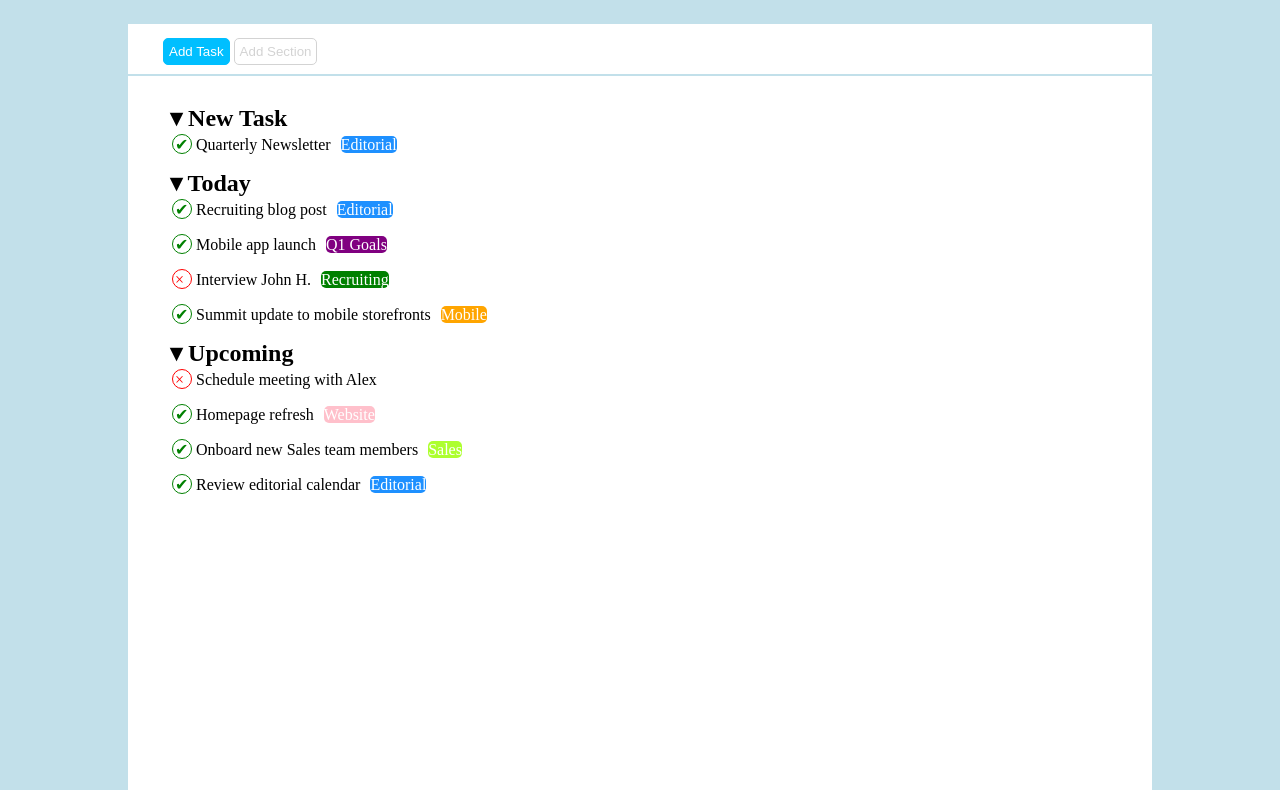
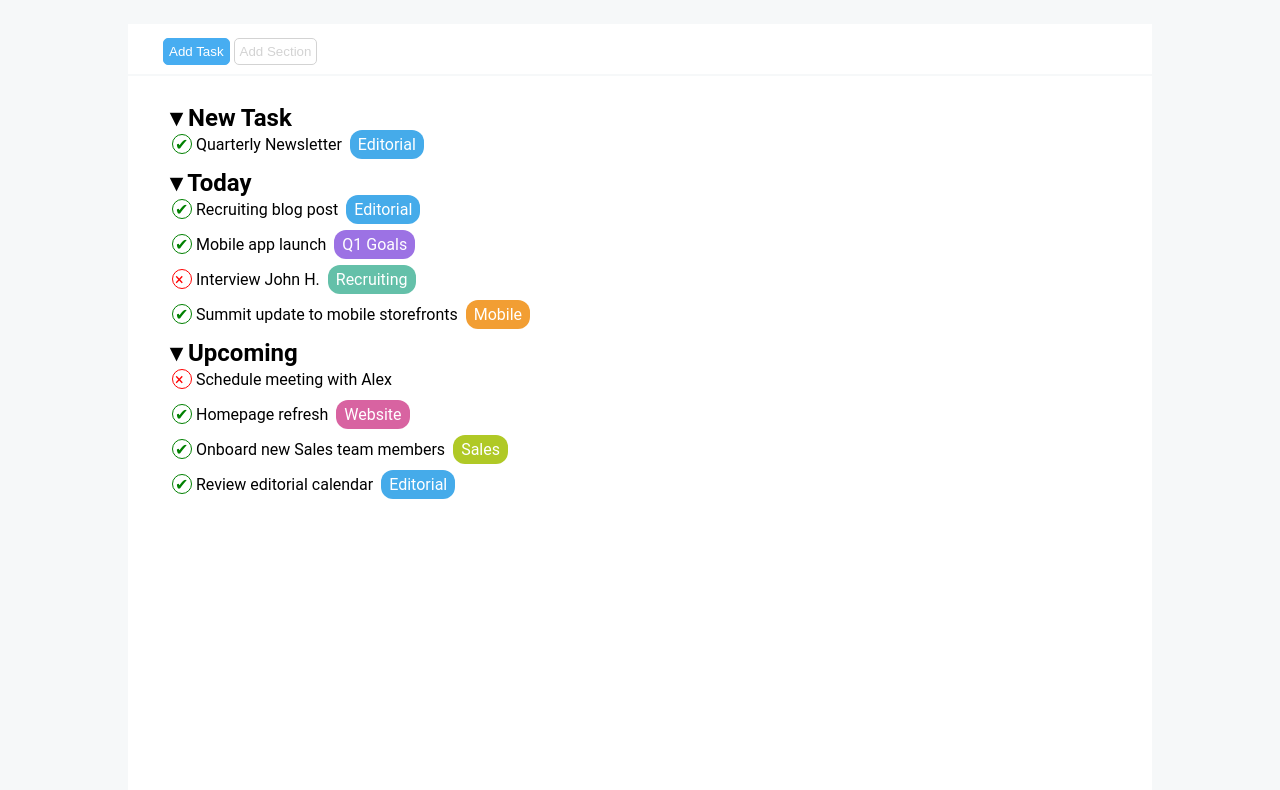
Before and after one commit to gluke0/html-css-toboolist, a plain HTML site: page index.html in a window 1280 px wide. Shown: the part 96-886 px from the top of the page. Drawn offline with Linux system fonts and the light colour scheme.

Commit message:
font + etichette

```diff
--- a/assets/css/style.css
+++ b/assets/css/style.css
@@ -13,9 +13,12 @@ table{
     border-spacing: 0;
 }
 
+@import url('https://fonts.googleapis.com/css2?family=Oswald:wght@200&display=swap');
+
 body{
     width: 100%;
-    background-color: rgb(194, 224, 234);
+    background-color: rgb(246,248,249);
+    font-family: 'Roboto', sans-serif;
 }
 
 header{
@@ -45,10 +48,10 @@ header{
 }
 
 #button1{
-    background-color: deepskyblue;
+    background-color: rgb(71, 173, 241);
     color: white;
     padding: 5px;
-    border: 1px solid deepskyblue;
+    border: 1px solid rgb(71, 173, 241);
     border-radius: 5px;
 }
 
@@ -113,47 +116,53 @@ ul li{
 .blue::after{
     content: 'Editorial';
     color: white;
-    background-color: dodgerblue;
-    border-radius: 5px;
-    margin: 10px;
+    background-color: rgb(69, 171, 234);
+    border-radius: 12px;
+    padding: 5px 8px;
+    margin-left: 8px;
 }
 
 .purple::after{
     content: 'Q1 Goals';
     color: white;
-    background-color: purple;
-    border-radius: 5px;
-    margin: 10px;
+    background-color: rgb(156, 114, 228);
+    border-radius: 12px;
+    padding: 5px 8px;
+    margin: 8px;
 }
 
 .almostgreen::after{
     content: 'Recruiting';
     color: white;
-    background-color: green;
-    border-radius: 5px;
-    margin: 10px;
+    background-color: rgb(100, 192, 169);
+    border-radius: 12px;
+    padding: 5px 8px;
+    margin: 8px;
 }
 
 .orange::after{
     content: 'Mobile';
     color: white;
-    background-color: orange;
-    border-radius: 5px;
-    margin: 10px;
+    background-color: rgb(242, 158, 51);
+    border-radius: 12px;
+    padding: 5px 8px;
+    margin: 8px;
 }
 
 .pink::after{
     content: 'Website';
     color: white;
-    background-color: pink;
-    border-radius: 5px;
-    margin: 10px;
+    background-color: rgb(216, 99, 161);
+    border-radius: 12px;
+    padding: 5px 8px;
+    margin: 8px;
 }
 
 .green::after{
     content: 'Sales';
     color: white;
-    background-color: greenyellow;
-    border-radius: 5px;
-    margin: 10px;
+    background-color: rgb(176, 201, 38);
+    border-radius: 12px;
+    padding: 5px 8px;
+    margin: 8px;
 }
```
